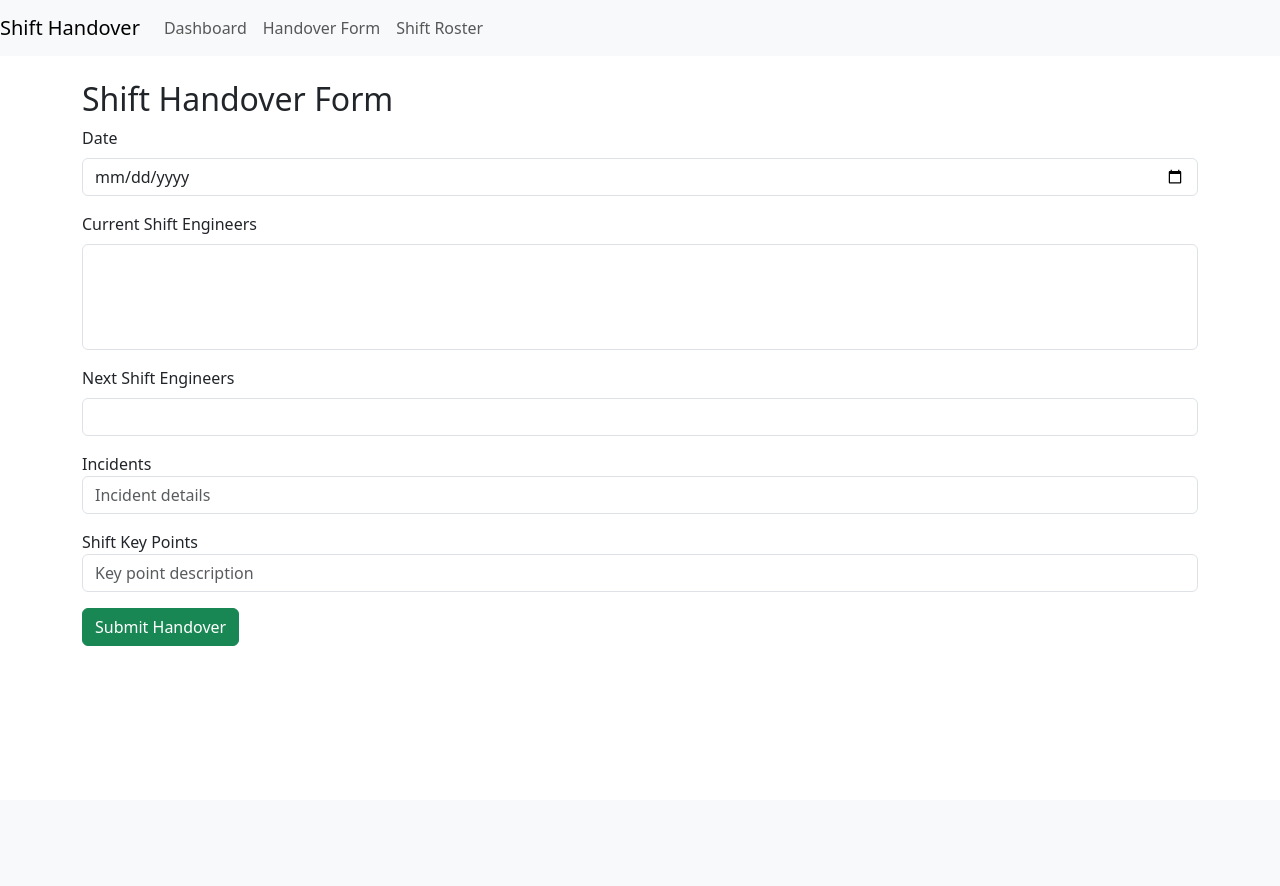
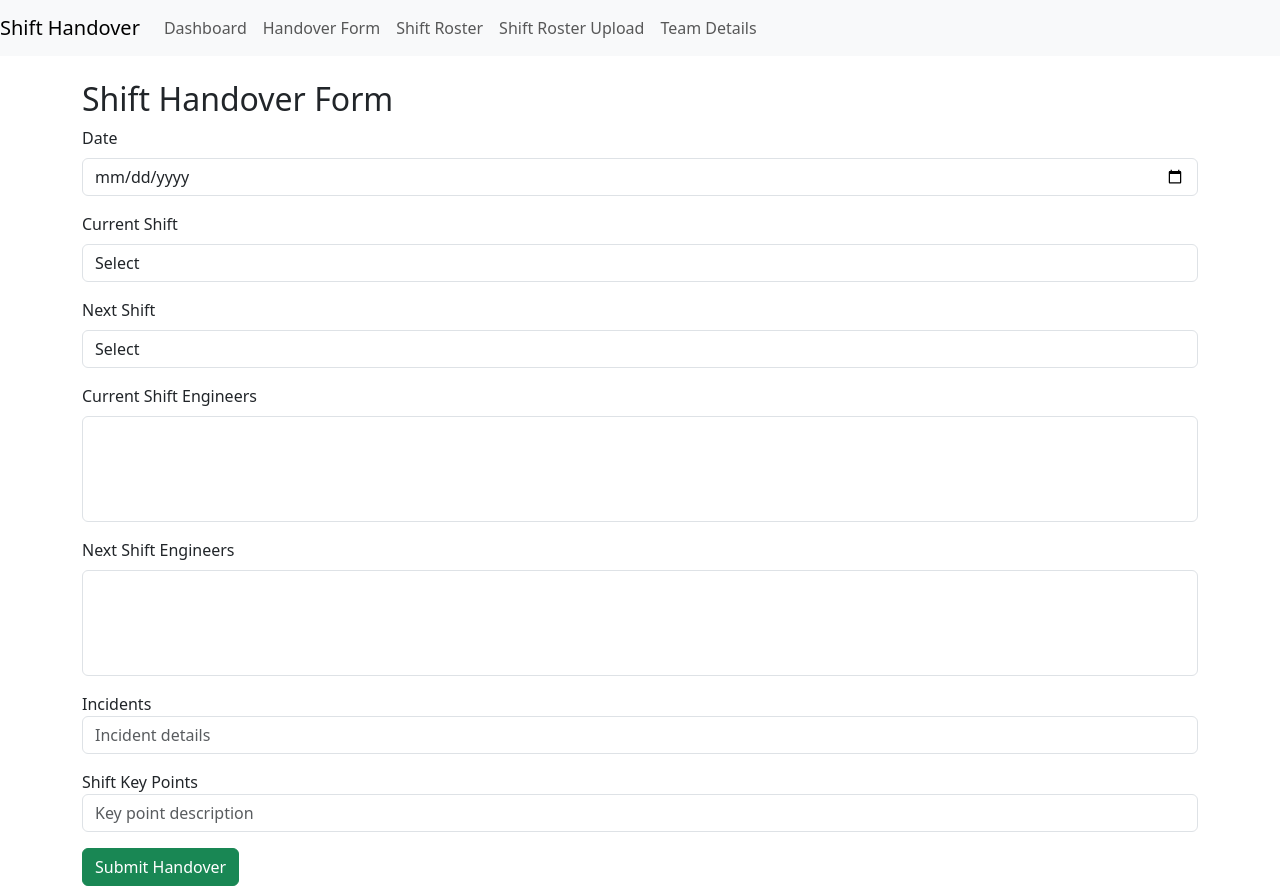
Before and after one commit to mdsajid786/shift_handover_app, a Flask app: page /handover in a window 1280 px wide. Before the commit the page ends 646 px from the top, so only its background shows below. Run offline with Flask 3, Linux system fonts and the light colour scheme; the visitor is signed in with stand-in values (Sample User, id 1); data that the repository does not hold is empty; parts of the project's set-up code (start-up, migrations or seed data) failed here and were passed over.

Commit message:
updated code with new fetures

```diff
--- a/app.py
+++ b/app.py
@@ -15,16 +15,21 @@ login_manager = LoginManager(app)
 mail = Mail(app)
 
 # Import blueprints
+
 from routes.auth import auth_bp
 from routes.handover import handover_bp
 from routes.dashboard import dashboard_bp
 from routes.roster import roster_bp
+from routes.team import team_bp
+from routes.roster_upload import roster_upload_bp
 
 # Register blueprints
 app.register_blueprint(auth_bp)
 app.register_blueprint(handover_bp)
 app.register_blueprint(dashboard_bp)
 app.register_blueprint(roster_bp)
+app.register_blueprint(team_bp)
+app.register_blueprint(roster_upload_bp)
 
 @login_manager.user_loader
 def load_user(user_id):
--- a/requirements.txt
+++ b/requirements.txt
@@ -7,3 +7,4 @@ PyMySQL
 pandas
 plotly
 reportlab
+cryptography
--- a/routes/handover.py
+++ b/routes/handover.py
@@ -1,6 +1,7 @@
+
 from flask import Blueprint, render_template, request, redirect, url_for, flash
 from flask_login import login_required, current_user
-from models.models import Engineer, Shift, Incident, ShiftKeyPoint
+from models.models import TeamMember, Shift, Incident, ShiftKeyPoint, current_shift_engineers, next_shift_engineers
 from app import db
 from services.email_service import send_handover_email
 
@@ -9,20 +10,30 @@ handover_bp = Blueprint('handover', __name__)
 @handover_bp.route('/handover', methods=['GET', 'POST'])
 @login_required
 def handover():
-    engineers = Engineer.query.all()
+    team_members = TeamMember.query.all()
     if request.method == 'POST':
-        # Collect form data
         date = request.form['date']
+        current_shift_type = request.form['current_shift_type']
+        next_shift_type = request.form['next_shift_type']
         current_engineers = request.form.getlist('current_engineers')
         next_engineers = request.form.getlist('next_engineers')
         incidents = request.form.getlist('incidents')
         key_points = request.form.getlist('key_points')
-        # Save to DB (simplified)
-        shift = Shift(date=date)
+        shift = Shift(date=date, current_shift_type=current_shift_type, next_shift_type=next_shift_type)
         db.session.add(shift)
+        db.session.commit()
+        # Add engineers to association tables
+        for eng_id in current_engineers:
+            member = TeamMember.query.get(int(eng_id))
+            if member:
+                shift.current_engineers.append(member)
+        for eng_id in next_engineers:
+            member = TeamMember.query.get(int(eng_id))
+            if member:
+                shift.next_engineers.append(member)
         db.session.commit()
         # Email notification
         send_handover_email(shift)
         flash('Handover submitted and email sent!')
         return redirect(url_for('dashboard.dashboard'))
-    return render_template('handover_form.html', engineers=engineers)
+    return render_template('handover_form.html', team_members=team_members)
--- /dev/null
+++ b/routes/roster_upload.py
@@ -0,0 +1,30 @@
+from flask import Blueprint, render_template, request, redirect, url_for, flash
+from flask_login import login_required
+import pandas as pd
+from werkzeug.utils import secure_filename
+import os
+
+roster_upload_bp = Blueprint('roster_upload', __name__)
+
+UPLOAD_FOLDER = '/tmp/uploads'
+ALLOWED_EXTENSIONS = {'xlsx'}
+
+@roster_upload_bp.route('/roster-upload', methods=['GET', 'POST'])
+@login_required
+def roster_upload():
+    table_data = None
+    if request.method == 'POST':
+        file = request.files.get('file')
+        if file and file.filename.endswith('.xlsx'):
+            filename = secure_filename(file.filename)
+            filepath = os.path.join(UPLOAD_FOLDER, filename)
+            os.makedirs(UPLOAD_FOLDER, exist_ok=True)
+            file.save(filepath)
+            df = pd.read_excel(filepath)
+            table_data = df.to_dict(orient='records')
+            columns = df.columns.tolist()
+            os.remove(filepath)
+            return render_template('shift_roster_upload.html', table_data=table_data, columns=columns)
+        else:
+            flash('Please upload a valid .xlsx file')
+    return render_template('shift_roster_upload.html', table_data=table_data)
--- a/templates/base.html
+++ b/templates/base.html
@@ -15,6 +15,8 @@
                 <li class="nav-item"><a class="nav-link" href="/">Dashboard</a></li>
                 <li class="nav-item"><a class="nav-link" href="/handover">Handover Form</a></li>
                 <li class="nav-item"><a class="nav-link" href="/roster">Shift Roster</a></li>
+                <li class="nav-item"><a class="nav-link" href="/roster-upload">Shift Roster Upload</a></li>
+                <li class="nav-item"><a class="nav-link" href="/team">Team Details</a></li>
             </ul>
         </div>
     </nav>
--- a/templates/handover_form.html
+++ b/templates/handover_form.html
@@ -7,18 +7,36 @@
         <input type="date" class="form-control" id="date" name="date" required>
     </div>
     <div class="mb-3">
+        <label for="current_shift_type" class="form-label">Current Shift</label>
+        <select class="form-control" id="current_shift_type" name="current_shift_type" required>
+            <option value="">Select</option>
+            <option value="Morning">Morning</option>
+            <option value="Evening">Evening</option>
+            <option value="Night">Night</option>
+        </select>
+    </div>
+    <div class="mb-3">
+        <label for="next_shift_type" class="form-label">Next Shift</label>
+        <select class="form-control" id="next_shift_type" name="next_shift_type" required>
+            <option value="">Select</option>
+            <option value="Morning">Morning</option>
+            <option value="Evening">Evening</option>
+            <option value="Night">Night</option>
+        </select>
+    </div>
+    <div class="mb-3">
         <label for="current_engineers" class="form-label">Current Shift Engineers</label>
         <select multiple class="form-control" name="current_engineers">
-            {% for engineer in engineers %}
-            <option value="{{ engineer.id }}">{{ engineer.name }}</option>
+            {% for member in team_members %}
+            <option value="{{ member.id }}">{{ member.name }}</option>
             {% endfor %}
         </select>
     </div>
     <div class="mb-3">
         <label for="next_engineers" class="form-label">Next Shift Engineers</label>
-        <select class="form-control" name="next_engineers">
-            {% for engineer in engineers %}
-            <option value="{{ engineer.id }}">{{ engineer.name }}</option>
+        <select multiple class="form-control" name="next_engineers">
+            {% for member in team_members %}
+            <option value="{{ member.id }}">{{ member.name }}</option>
             {% endfor %}
         </select>
     </div>
```
Also changed, not shown: models/models.py (+11 -6 lines), routes/team.py (added, +22 -0 lines), templates/shift_roster_upload.html (added, +25 -0 lines), templates/team_details.html (added, +28 -0 lines).
